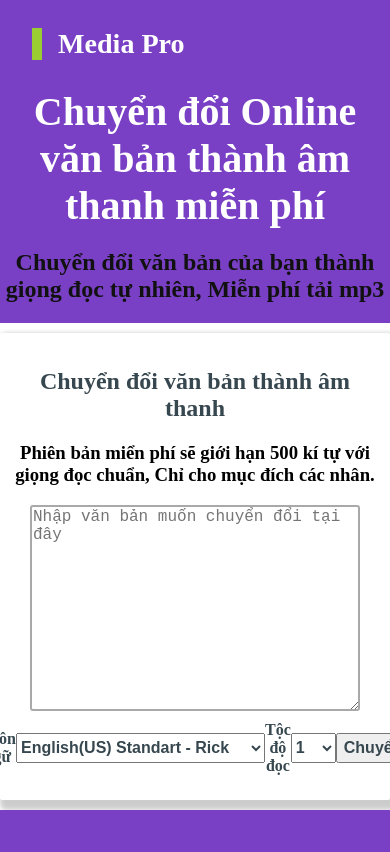
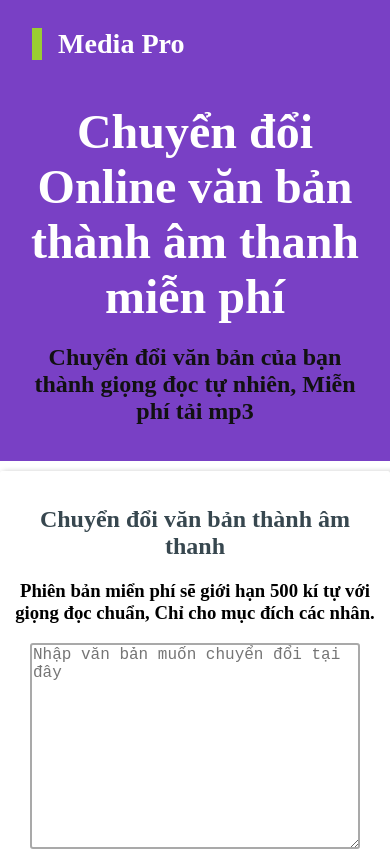
Before and after one commit to Congtrinh097/AudioConvert, a website: page public/index.html in a window 390 px wide. Shown: the top 852 px of the page. Drawn offline with Linux system fonts and the light colour scheme.

Commit message:
udpate ui

```diff
--- a/public/assets/css/index.css
+++ b/public/assets/css/index.css
@@ -9,10 +9,11 @@ body {
     display: flex;
     flex-direction: column;
     text-align: center;
+    padding: 1rem;
 }
 
 .banner h1 {
-    font-size: 2.5rem;
+    font-size: 3rem;
     color: #fff;
     margin-block-start: 0em;
     margin-block-end: 0em;
@@ -32,6 +33,7 @@ body {
     border-radius: 2px;
     text-align: center;
     padding: 15px;
+    min-width: 320px;
 }
 
 .main-content h1, h2, label, input, select {
@@ -98,3 +100,9 @@ body {
     justify-content: center;
     width: 90%;
 }
+
+@media screen and (max-width: 900px) {
+    .button-container {
+        flex-direction: column;
+    }
+  }
```
